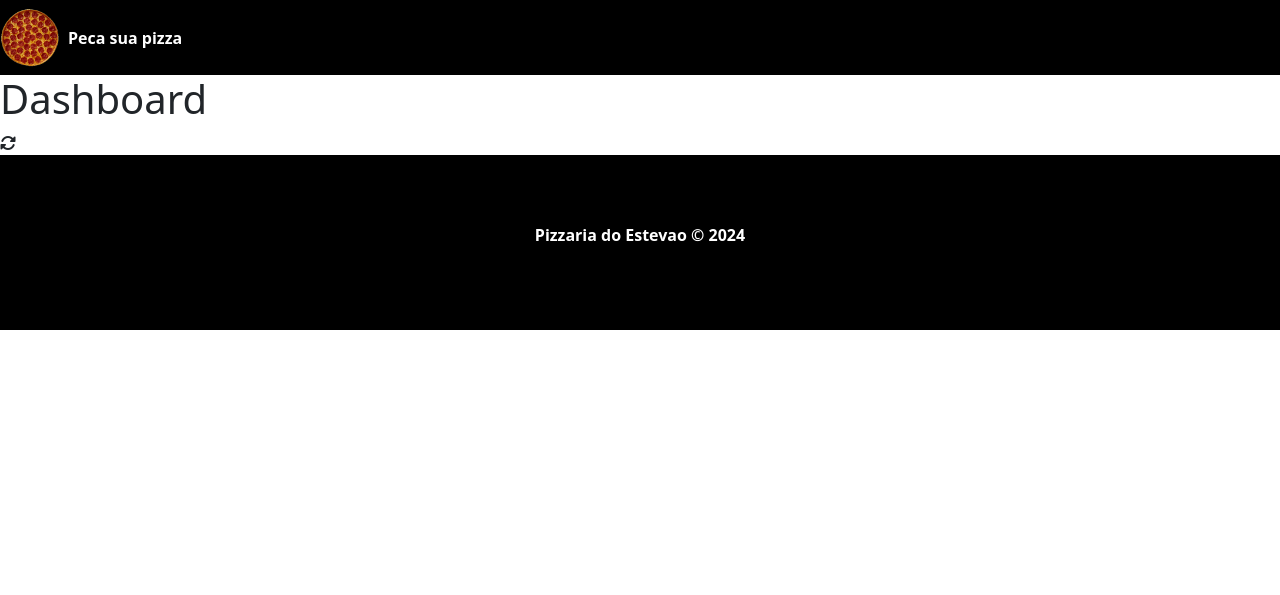
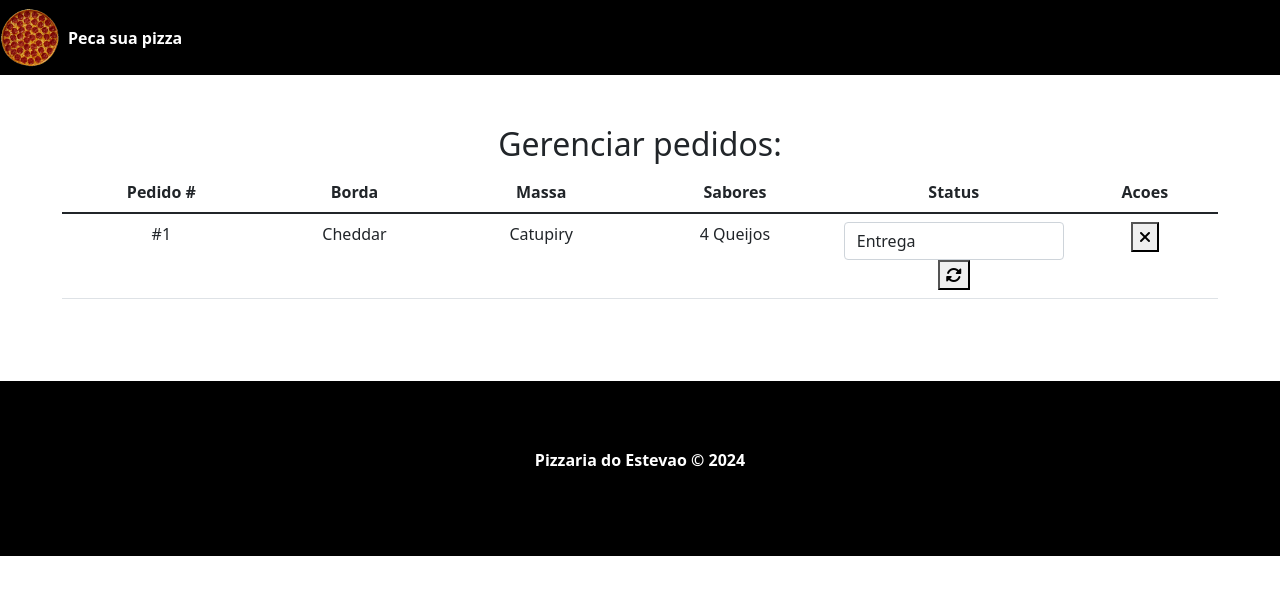
Before and after one commit to EstevaoA98/PROJETO-Pizzaria, a PHP site: page /dashboard.php in a window 1280 px wide. Shown: the top 595 px of the page. Run offline with PHP 8.4, Linux system fonts and the light colour scheme; some libraries are stand-ins or nearby versions.

Commit message:
realizacao de pedido e implementacao do  dashboard

```diff
--- a/dashboard.php
+++ b/dashboard.php
@@ -1,9 +1,58 @@
 <?php
 include_once("templates/header.php");
 ?>
-<body>
-    <h1>Dashboard</h1>
-    <i class="fas fa-sync-alt"></i>
+<div id="main-conteiner">
+    <div class="conteiner">
+        <div class="row">
+            <div class="col-md-12">
+                <h2>Gerenciar pedidos:</h2>
+            </div>
+            <div class="col-md-12 table conteiner">
+                <table class="table">
+                    <thead>
+                        <tr>
+                            <th scope="col"><span>Pedido</span> #</th>
+                            <th scope= "col">Borda</th>
+                            <th scope= "col">Massa</th>
+                            <th scope= "col">Sabores</th>
+                            <th scope= "col">Status</th>
+                            <th scope= "col">Acoes</th>
+                        </tr>
+                    </thead>
+                    <tbody>
+                        <tr>
+                            <td>#1</td>
+                            <td>Cheddar</td>
+                            <td>Catupiry</td>
+                            <td>4 Queijos</td>
+                            <td>
+                                <form action="process/orden.php" method= "POST" class="form-group update-form">
+                                    <input type="hidden" name="type" value="upadate">
+                                    <input type="hidden" name="id" value="1">
+                                    <select name="status" class="form-control status-input">
+                                        <option value="">Entrega</option>
+                                    </select>
+                                    <button type="submit" class="upadate-btn">
+                                        <i class= "fas fa-sync-alt"></i>
+                                    </button>
+                                </form>
+                            </td>
+                            <td>
+                                <form action="process/orden.php" method="POST">
+                                <input type="hidden" name="type" value="delete">
+                                <input type="hidden" name="id" value="1">
+                                <button type="submit" class="delete-btn">
+                                        <i class= "fas fa-times"></i>
+                                    </button>
+                                </form>
+                            </td>
+                        </tr>
+                    </tbody>
+                </table>
+            </div>
+        </div>
+    </div>
+</div>
 <?php
 include_once("templates/footer.php");
 ?>
--- a/index.php
+++ b/index.php
@@ -33,7 +33,7 @@ include_once("process/pizza.php");
                         </select>
                     </div>
                     <div class="form-group">
-                        <label for="sabores">Sabores: (Máximo 3) </label>
+                        <label for="sabores">Sabor: (Máximo 3) </label>
                         <select multiple name="sabores[]" id="sabores" class="form-control">
                         <?php foreach ($sabores as $sabor): ?>
                                 <option value="<?=$sabor["id"]?>"><?=$sabor["nome"]?></option>
--- a/templates/header.php
+++ b/templates/header.php
@@ -43,7 +43,7 @@ if(isset($_SESSION["msg"])){
     </nav>
    </header>
    <?php if($msg != ""): ?>
-   <div class="alert alert-<?= $status?>">
-    <p><?=$msg?>
+   <div class="alert alert-<?= $status ?>">
+    <p><?= $msg?></p>
     </div>
     <?php endif; ?>
```
Also changed, not shown: process/pizza.php (+32 -48 lines).
